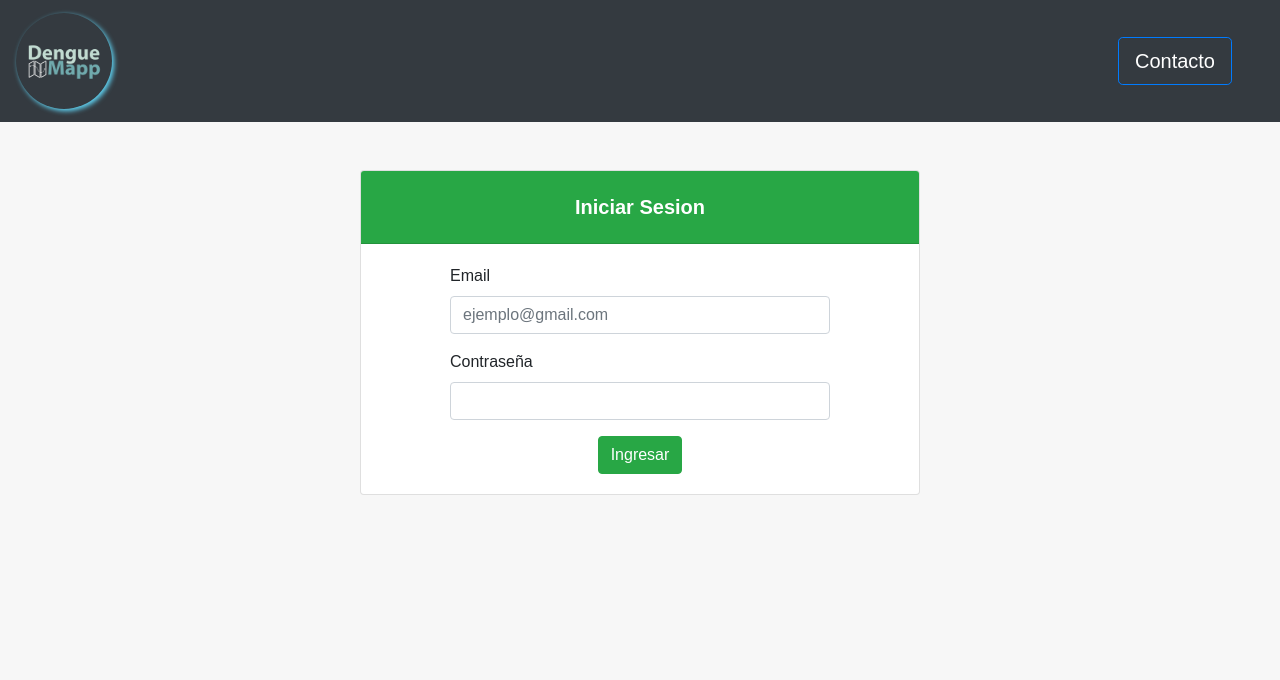
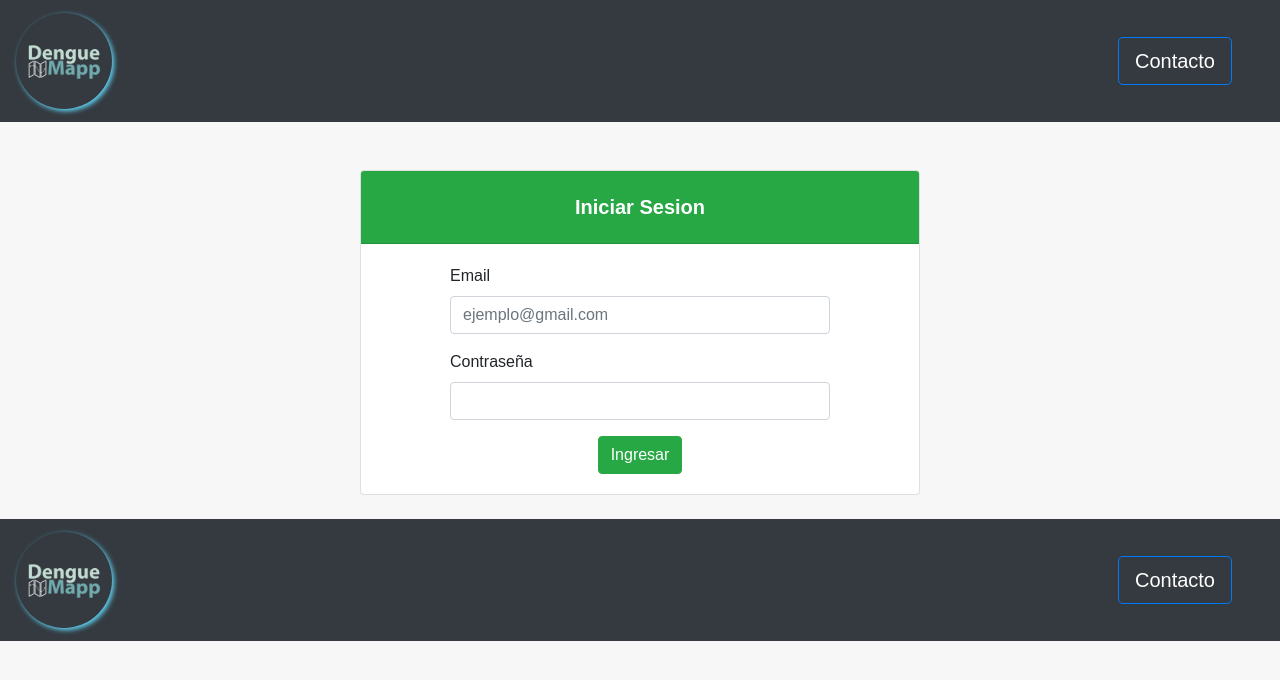
Before and after one commit to villalva03/dengueMapp, a React (Create React App) app: page / in a window 1280 px wide. Shown: the top 680 px of the page. Built offline with nearby package versions, Linux system fonts and the light colour scheme.

Commit message:
Edit App Fran

```diff
--- a/src/App.js
+++ b/src/App.js
@@ -5,15 +5,17 @@ import Denuncia from './componentes/denuncia';
 import Mapadenuncia from './componentes/mapaDenuncia';
 import NavBar from './componentes/navBar';
 
+//Este es un comentario de Fran
 export default function App() {
   return (
     <div>
-      <NavBar/>
+      <NavBar />
       <Login />
       {/*<Denuncia
         zoom={11} center={{ lat: -27.4502473335, lng: -58.76981735}}
       />
       <Mapadenuncia />*/}
-  </div>
+      <NavBar />
+    </div>
   );
 }
```
